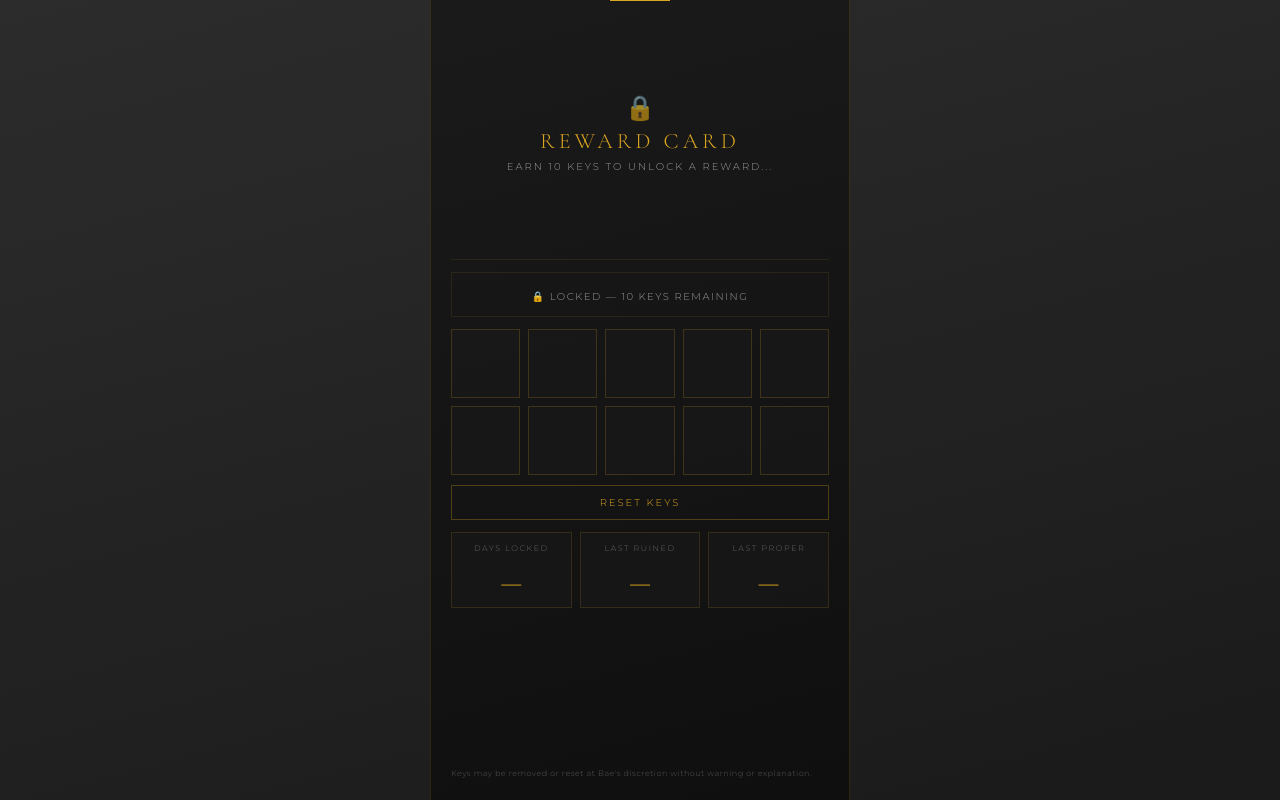
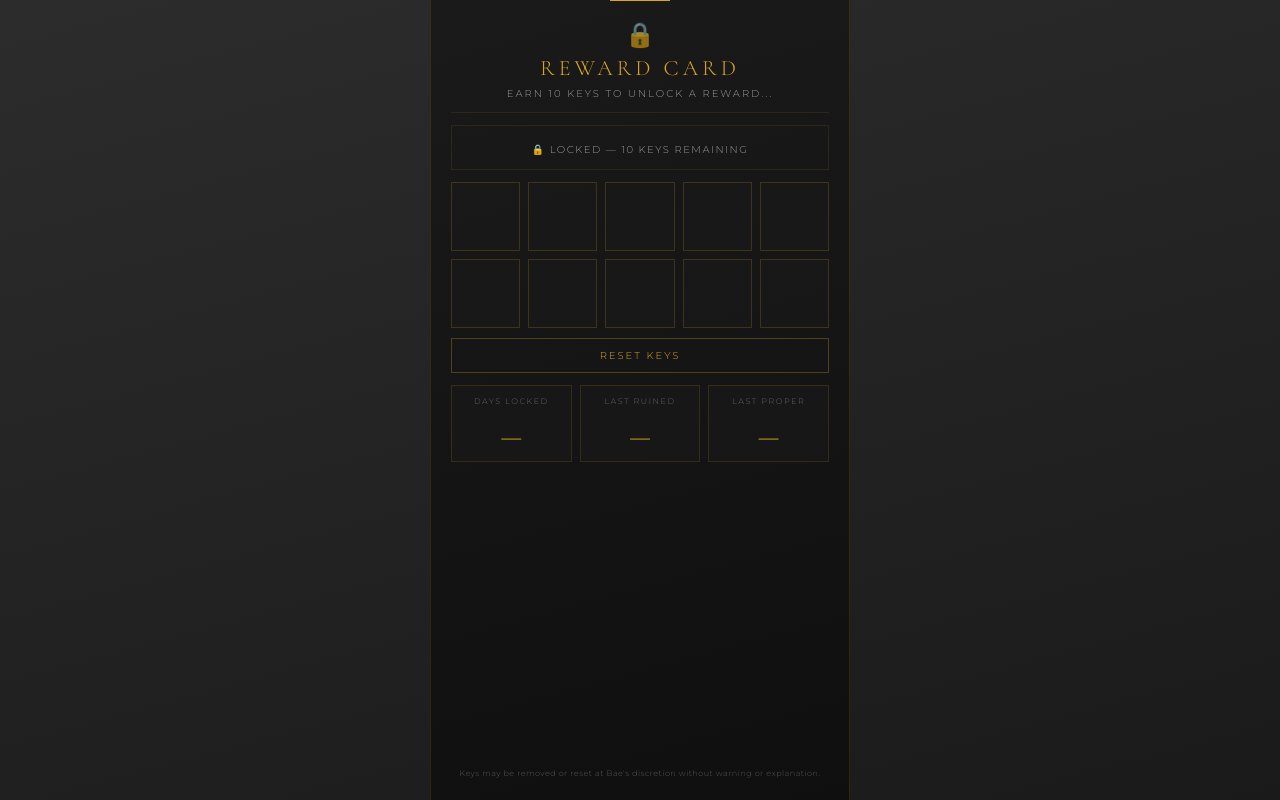
Before and after one commit to SynthzillaPrime/reward-card, a React (Vite) app: page / in a window 1280 px wide. Built offline with nearby package versions, Linux system fonts and the light colour scheme.

Commit message:
Vibe Ship

```diff
--- a/src/App.css
+++ b/src/App.css
@@ -53,10 +53,6 @@ body {
     border-bottom: 1px solid rgba(218, 165, 32, 0.1);
     margin-bottom: 12px;
     flex-shrink: 0;
-    flex-grow: 1;
-    display: flex;
-    flex-direction: column;
-    justify-content: center;
 }
 
 .lock-icon {
@@ -225,7 +221,4 @@ h1 {
     font-weight: 300;
     letter-spacing: 0.5px;
     flex-shrink: 0;
-    flex-grow: 1;
-    display: flex;
-    align-items: flex-end;
 }
```
